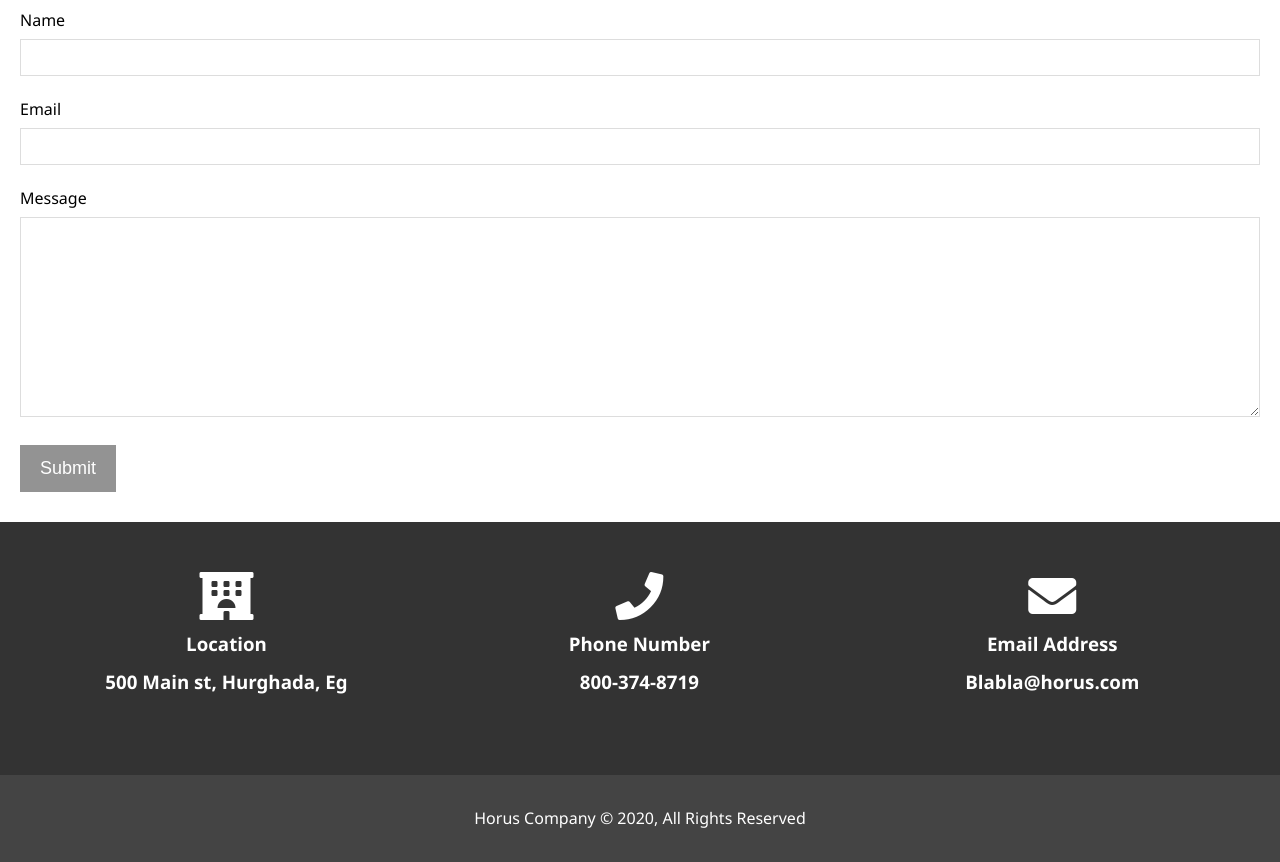
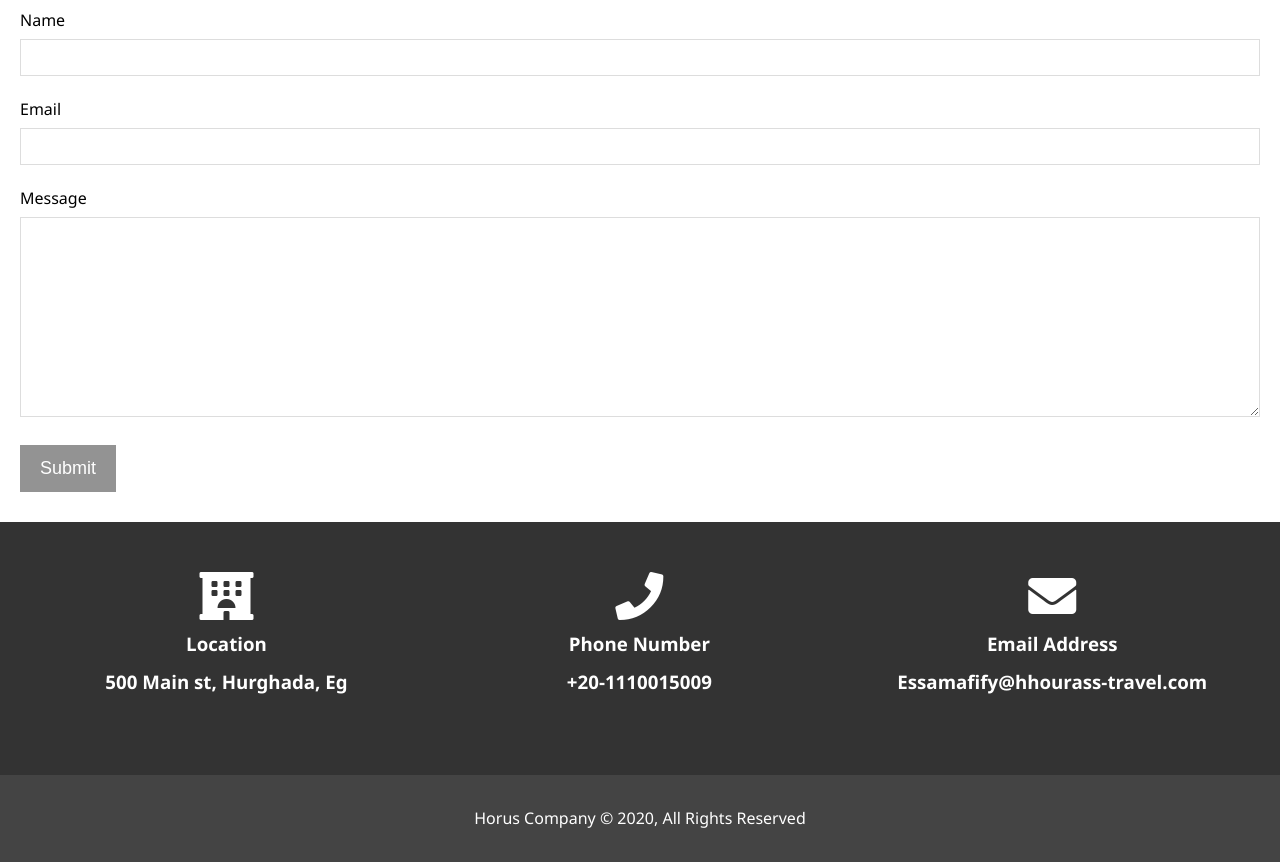
Before and after one commit to mafify96/Website-host, a plain HTML site: page contact.html in a window 1280 px wide. Shown: the part 205-1067 px from the top of the page. Drawn offline with Linux system fonts and the light colour scheme.

Commit message:
Update contact.html

```diff
--- a/contact.html
+++ b/contact.html
@@ -56,13 +56,13 @@
     <div class="box">
         <i class="fas fa-phone fa-3x "></i>
         <h3> Phone Number
-            <p>800-374-8719</p>
+            <p>+20-1110015009</p>
         </h3>
     </div>
     <div class="box">
         <i class="fas fa-envelope fa-3x "></i>
         <h3>Email Address
-            <p>Blabla@horus.com</p>
+            <p>Essamafify@hhourass-travel.com</p>
         </h3>
     </div>
 </div>
```
